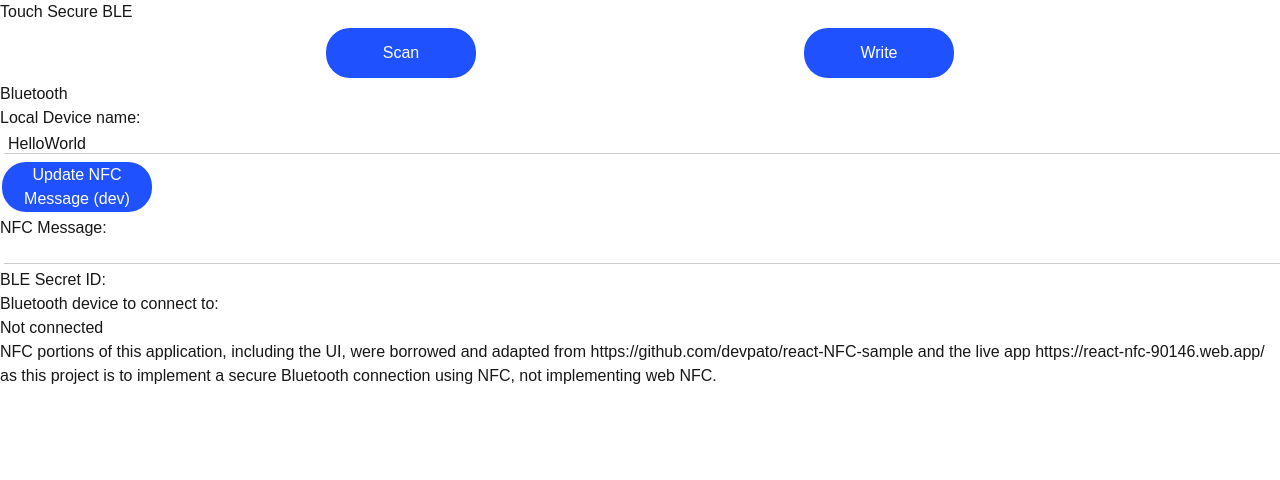
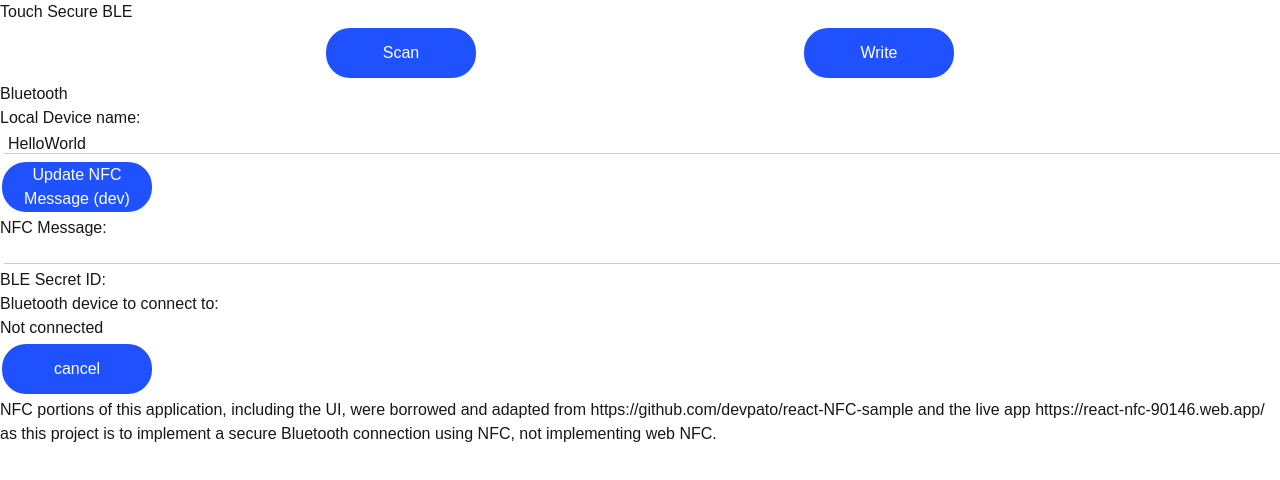
Before and after one commit to stvnbash/ece119_bluetooth_nfc, a Next.js app: page / in a window 1280 px wide. Both pictures are taken after a click on the button "Bluetooth". Shown: the top 480 px of the page. Built offline with nearby package versions, Linux system fonts and the light colour scheme.

Commit message:
bluetooth connection working

```diff
--- a/src/app/page.jsx
+++ b/src/app/page.jsx
@@ -67,7 +67,7 @@ export default function Home() {
                         <input className="text-black" type="text" value={deviceName} onChange={(e) => setDeviceName(e.target.value)}></input>
                     </div>
                     {/* <button onClick={handleMessageUpdate('{"id":4b7b0, "device": "SecureBLE"}')}>set nfc message - temp for dev</button> */}
-                    <button className="btn" onClick={() => handleMessageUpdate('{"id":"4b7b0", "device": "SecureBLE"}')}>Update NFC Message (dev)</button>
+                    <button className="btn" onClick={() => handleMessageUpdate('{"id":"c86d0", "device": "SecureBLE"}')}>Update NFC Message (dev)</button>
                     <div className="flex flex-row">
                         <p>NFC Message:</p>
                         <input className="text-black" type="text" value={nfcMessage} readOnly></input>
@@ -80,7 +80,7 @@ export default function Home() {
                     </div> */}
                     {!bluetoothConnection && <button className="btn" onClick={() => setBluetoothConnection(true)}>Bluetooth</button>}
                     {/* {bluetoothConnection && <button className="btn" onClick={() => setBluetoothConnection(false)}>Disconnect Bluetooth</button>} */}
-                    {bluetoothConnection && <Bluetooth bleDeviceName={bleDevice} bleSecret={bleSecretId} hostName={deviceName}/>}
+                    {bluetoothConnection && <Bluetooth bleDeviceName={bleDevice} bleSecret={bleSecretId} hostName={deviceName} bluetoothstatusupdate={setBluetoothConnection}/>}
                 </div>
                 <ActionsContext.Provider value={actionsValue}>
                     {scan !== null && scan && <Scan messageWriter={handleMessageUpdate} />}
--- a/src/components/bluetooth.js
+++ b/src/components/bluetooth.js
@@ -1,26 +1,31 @@
+// code largely written by the honorable ChatGPT and modified by Steven to get things working
+
 import React, { useState, useEffect } from 'react';
 
-const Bluetooth = ({ bleDeviceName, bleSecret, hostName }) => {
+const Bluetooth = ({ bleDeviceName, bleSecret, hostName, bluetoothstatusupdate }) => {
     const [connectionStatus, setConnectionStatus] = useState('Not connected');
     const [device, setDevice] = useState(null);
+    const [gattServer, setGattServer] = useState(null);
 
     const connectToBluetoothDevice = async () => {
         try {
             // Request Bluetooth device based on device name
             const device = await navigator.bluetooth.requestDevice({
                 filters: [{ name: bleDeviceName }],
-        optionalServices: ['0000EEEE-0000-1000-8000-00805f9b34fb'], // Optional UUID for service (replace with actual UUID)
+                optionalServices: ['0000aaaa-0000-1000-8000-00805f9b34fb'], // Optional UUID for service (replace with actual UUID)
             });
 
             setDevice(device);
             setConnectionStatus('Connecting...');
 
             // Connect to the device
-      const server = await device.gatt.connect();
+            const gattServer = await device.gatt.connect();
+            setGattServer(gattServer);
 
             // Get the service and characteristic
-      const service = await server.getPrimaryService('0000EEEE-0000-1000-8000-00805f9b34fb'); // Replace with the correct UUID
-      const characteristic = await service.getCharacteristic('EEEE'); // Replace with the correct characteristic UUID
+            // const service = await server.getPrimaryService('0000EEEE-0000-1000-8000-00805f9b34fb'); // Replace with the correct UUID
+            const service = await gattServer.getPrimaryService('0000aaaa-0000-1000-8000-00805f9b34fb'); // Replace with the correct UUID
+            const characteristic = await service.getCharacteristic('0000eeee-0000-1000-8000-00805f9b34fb'); // Replace with the correct characteristic UUID
 
             // Prepare message
             const message = `${bleSecret}:${hostName}`;
@@ -29,25 +34,49 @@ const Bluetooth = ({ bleDeviceName, bleSecret, hostName }) => {
 
             // Send message to the characteristic
             await characteristic.writeValue(messageBuffer);
+            console.log("sent to characteristic:", messageBuffer)
 
             setConnectionStatus('Connected and message sent');
         } catch (error) {
             console.error('Error connecting to Bluetooth device:', error);
-      setConnectionStatus('Connection failed');
+            setConnectionStatus(`Connection failed: ${error}`);
+        }
+    };
+
+    const disconnectFromBluetoothDevice = () => {
+        if (gattServer && gattServer.connected) {
+            gattServer.disconnect();
+            setDevice(null);
+            setGattServer(null);
+            setConnectionStatus('Disconnected');
+            bluetoothstatusupdate(false);
         }
     };
 
     // Use effect to handle initial connection attempt on mount
     useEffect(() => {
         if (bleDeviceName) {
+            console.log("attempting to connect to:", bleDeviceName);
             connectToBluetoothDevice();
         }
     }, [bleDeviceName]);
 
     return (
         <div>
+            {!device && (
+                <>
                     <p>{connectionStatus}</p>
-      {device && <p>Connected to device: {device.name}</p>}
+                </>
+            )
+            }
+            {device && (
+                <>
+                    <p>Connected to device: {device.name}</p>
+                    <button onClick={disconnectFromBluetoothDevice} className='btn'>Disconnect</button>
+                </>
+            )}
+            <button onClick={() => { bluetoothstatusupdate(false); }} className='btn'>cancel</button>
+            {/* {device && <p>Connected to device: {device.name}</p>} */}
             {/* <p>bleDeviceName: {bleDeviceName}</p>
       <p>bleSecret: {bleSecret}</p>
       <p>hostName: {hostName}</p> */}
```
Lines whose indentation alone changed are shown as unchanged.
